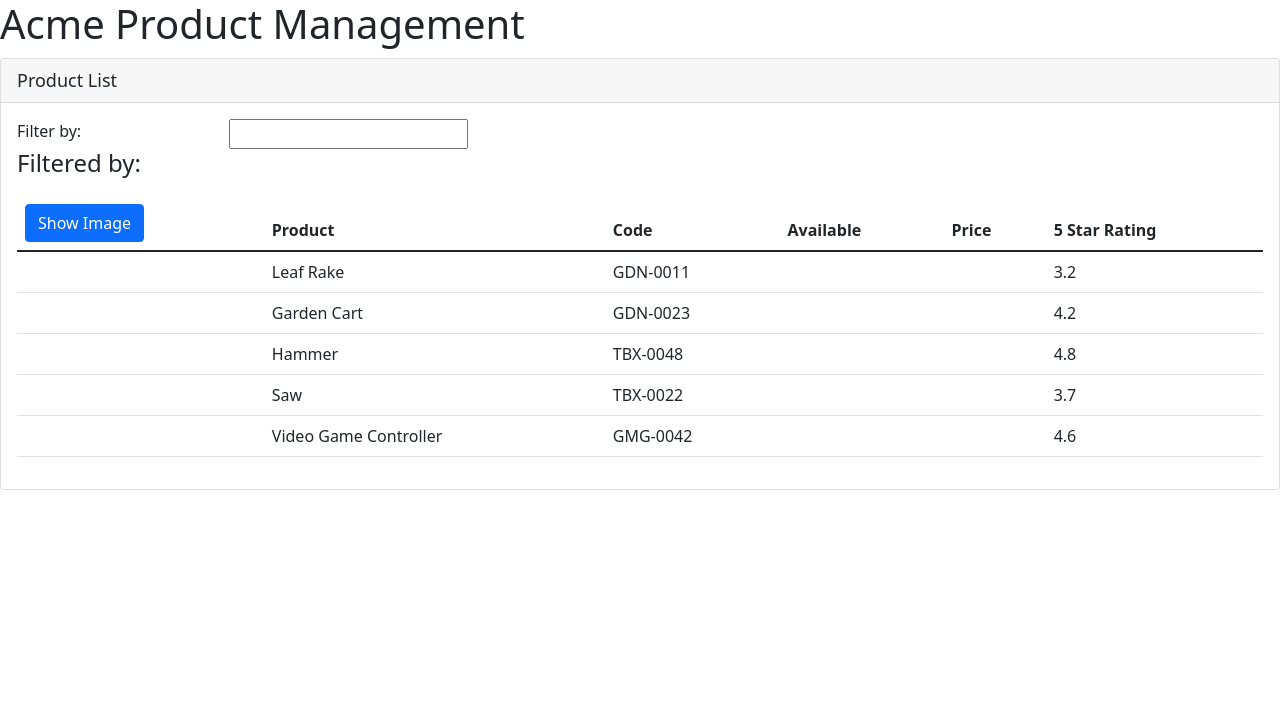
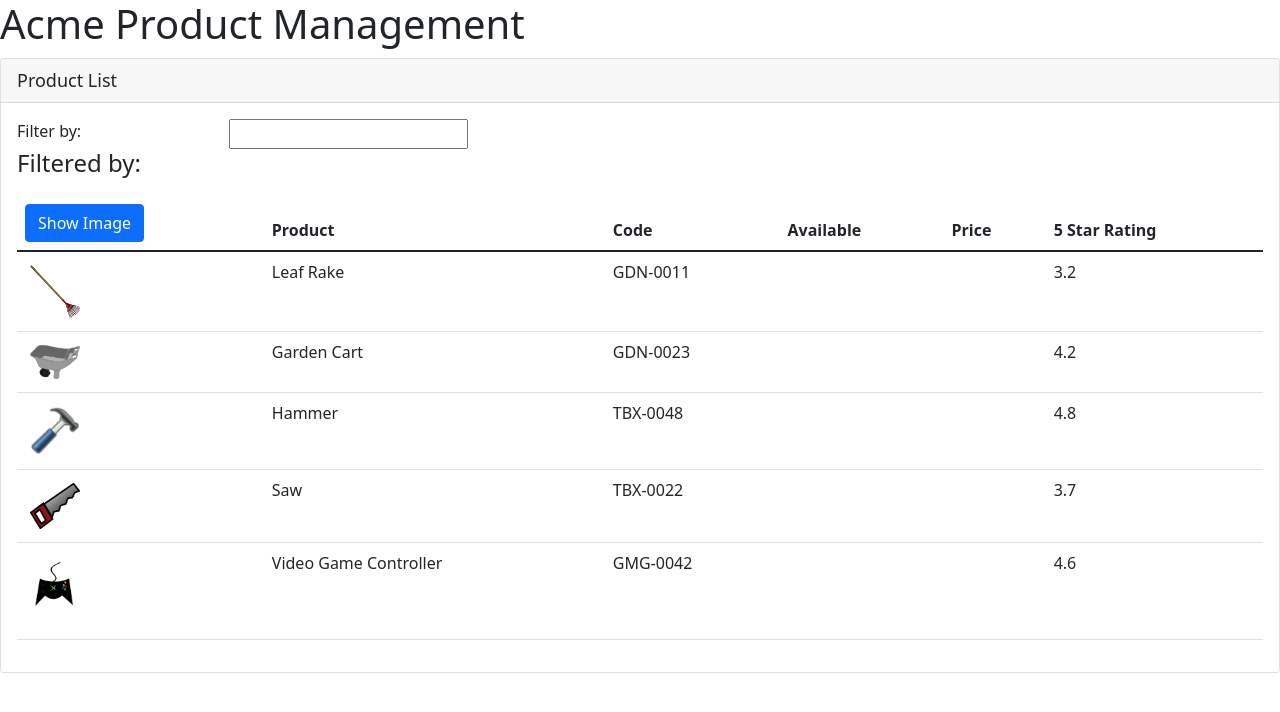
Before and after one commit to yomiaishida/NgAcme, an Angular app: page / in a window 1280 px wide. Shown: the top 712 px of the page. Built offline with nearby package versions, Linux system fonts and the light colour scheme.

Commit message:
Property binding

```diff
--- a/src/app/products/product-list.component.html
+++ b/src/app/products/product-list.component.html
@@ -32,7 +32,10 @@
         </thead>
         <tbody>
           <tr *ngFor='let product of products'>
-            <td></td>
+            <td>
+              <img [src]="product.imageUrl" [title]="product.productName"
+              [style.width.px] = 'imageWidth' [style.margin.px]='imageMargin'>
+            </td>
             <td>{{product.productName}}</td>
             <td>{{product.productCode}}</td>
             <td>{{product.productDate}}</td>
--- a/src/app/products/product-list.component.ts
+++ b/src/app/products/product-list.component.ts
@@ -5,7 +5,9 @@
   templateUrl: './product-list.component.html'
 })
 export class PorductListComponent {
-  pageTitle: string = 'Product List';
+  pageTitle = 'Product List';
+  imageWidth = 50;
+  imageMargin = 5;
   products: any[] = [
     {
       "productId": 1,
```
